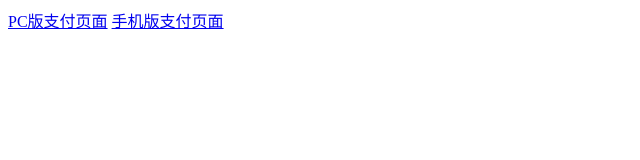
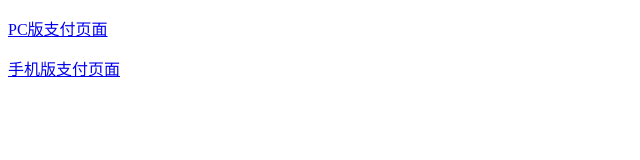
Before and after one commit to rocker2010/paypage, a plain HTML site: page index.html in a window 1280 px wide. Shown: the whole page, without its empty margins (0-640 px from the left). Drawn offline with Linux system fonts and the light colour scheme.

Commit message:
测试一下看看修改成功否？

```diff
--- a/index.html
+++ b/index.html
@@ -6,7 +6,7 @@
 		<title></title>
 	</head>
 	<body>
-		<a href="https://rocker2010.github.io/paypage/order_pay.html">PC版支付页面</a>
-		<a href="https://rocker2010.github.io/paypage/order_pay_mob.html">手机版支付页面</a>
+		<p><a href="https://rocker2010.github.io/paypage/order_pay.html">PC版支付页面</a></p>
+		<p><a href="https://rocker2010.github.io/paypage/order_pay_mob.html">手机版支付页面</a></p>
 	</body>
 </html>
```
Also changed, not shown: 1 other file.
